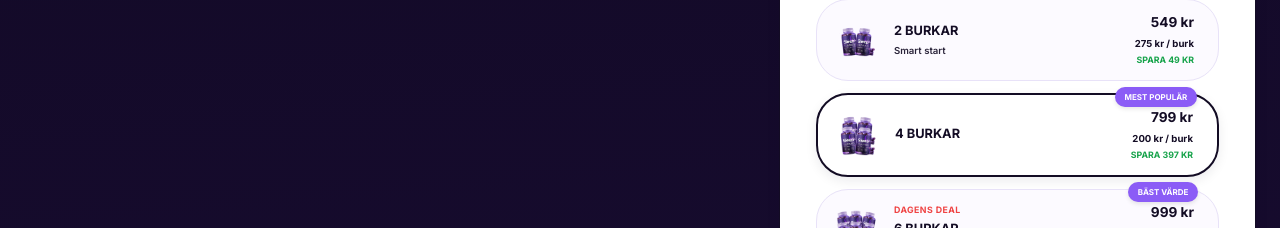
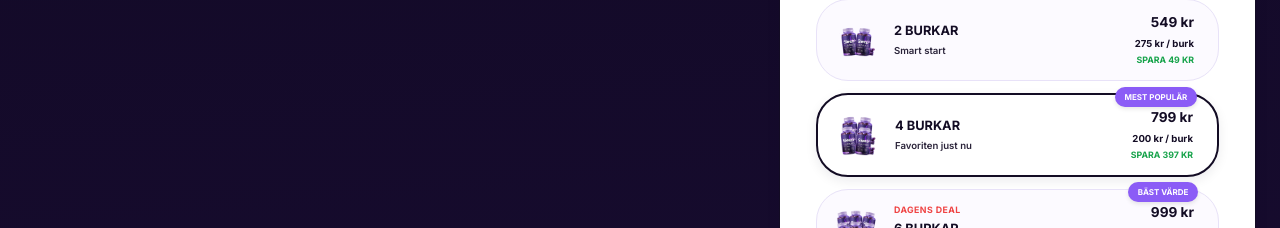
Before and after one commit to mangaz900/koala, a Next.js app: page / in a window 1280 px wide. Shown: the part 880-1108 px from the top of the page. Built offline with nearby package versions, Linux system fonts and the light colour scheme; a web font is replaced by a local one.

Commit message:
style: add subtitle favoriten just nu to 4-pack

```diff
--- a/src/components/HeroSection.tsx
+++ b/src/components/HeroSection.tsx
@@ -32,7 +32,7 @@ interface Pack {
 const PACKS: Pack[] = [
   { id: 1, label: '1 BURK',    subtitle: 'Perfekt för att prova',   badge: null,           price: 299, unitPrice: '299 kr / burk', savings: null, savingsAmount: 0, originalPrice: 299,  image: '/1 burk.webp', variantId: '57466035339589' },
   { id: 2, label: '2 BURKAR',  subtitle: 'Smart start',             badge: null,           price: 549, unitPrice: '275 kr / burk', savings: 'Spara 49 kr', savingsAmount: 49, originalPrice: 598,  image: '/2 burkar.webp', variantId: '57466036420933' },
-  { id: 3, label: '4 BURKAR',  subtitle: '', badge: 'MEST POPULÄR', price: 799, unitPrice: '200 kr / burk', savings: 'Spara 397 kr', savingsAmount: 397, originalPrice: 1196, image: '/4-pack.png', variantId: '57466037207365' },
+  { id: 3, label: '4 BURKAR',  subtitle: 'Favoriten just nu', badge: 'MEST POPULÄR', price: 799, unitPrice: '200 kr / burk', savings: 'Spara 397 kr', savingsAmount: 397, originalPrice: 1196, image: '/4-pack.png', variantId: '57466037207365' },
   { id: 4, label: '6 BURKAR',  subtitle: 'DAGENS DEAL', badge: 'BÄST VÄRDE',   price: 999, unitPrice: '167 kr / burk', savings: 'Spara 795 kr', savingsAmount: 795, originalPrice: 1794,  image: '/6-pack.png', variantId: '57466039271749' },
 ];
 
```
